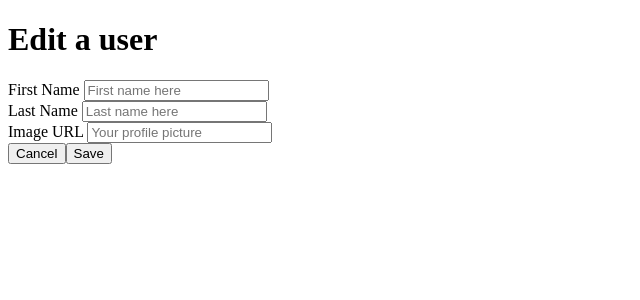
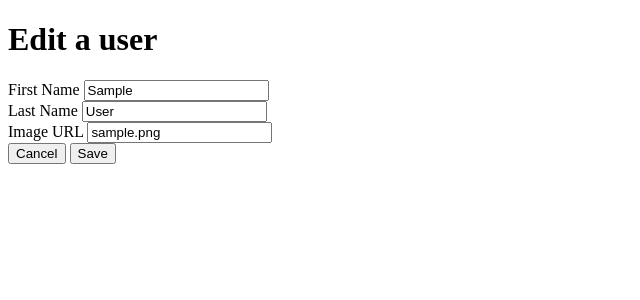
Before and after one commit to NasteaCode/blogly, a Flask app: template templates/user_edit.html in a window 1280 px wide. Shown: the top 300 px of the page, without its empty margins (0-640 px from the left). Run offline with Flask 2, Linux system fonts and the light colour scheme; the template is opened without the code that fills it: values that come from a table or form of the project are taken from there, others are empty; tables that the repository leaves empty hold one stand-in row (values such as "Sample post").

Commit message:
implemented part one

```diff
--- a/app.py
+++ b/app.py
@@ -42,7 +42,7 @@ def process_add_form():
     last_name = request.form.get("last-name")
     image_url = request.form.get("image-url")
 
-    new_user = User(first_name, last_name, image_url)
+    new_user = User(first_name=first_name, last_name=last_name, image_url=image_url)
 
     db.session.add(new_user)
     db.session.commit()
@@ -54,6 +54,40 @@ def process_add_form():
 @app.route("/users/<int:id>")
 def user_page(id):
 
-    user_id = User.query.get_or_404(id)
+    user = User.query.get_or_404(id)
 
-    return render_template("user_detail.html", user=user_id)
+    return render_template("user_detail.html", user=user)
+
+# GET /users/[user-id]/edit
+@app.route("/users/<int:id>/edit")
+def show_edit_user(id):
+
+    user = User.query.get_or_404(id)
+
+    return render_template("user_edit.html", user=user)
+
+
+# POST /users/[user-id]/edit
+@app.route("/users/<int:id>/edit", methods=["POST"])
+def update_user(id):
+
+    user = User.query.get(id)
+    user.first_name = request.form.get("first_name")
+    user.last_name = request.form.get("last_name")
+    user.image_url = request.form.get("image_url")
+
+    db.session.commit()
+
+    return redirect("/users")
+
+# POST /users/[user-id]/delete
+@app.route("/users/<int:id>/delete")
+def delete_user(id):
+
+    user = User.query.get(id)
+
+    db.session.delete(user)
+
+    db.session.commit()
+
+    return redirect("/users")
--- a/templates/user_edit.html
+++ b/templates/user_edit.html
@@ -4,21 +4,23 @@
 {% block body %}
 <h1>Edit a user</h1>
 
-<form action="">
+<form action="/users/{{user.id}}/edit" method="POST">
   <div>
     <label for="">First Name</label>
-    <input type="text" name="first_name" placeholder="First name here">
+    <input type="text" name="first_name" value="{{ user.first_name }}">
   </div>
 
   <div>
     <label for="">Last Name</label>
-    <input type="text" name="last_name" placeholder="Last name here">
+    <input type="text" name="last_name" value="{{ user.last_name }}">
   </div>
 
   <div>
     <label for="">Image URL</label>
-    <input type="text" name="profile_pic" placeholder="Your profile picture">
+    <input type="text" name="profile_pic" value= "{{ user.image_url }}">
   </div>
-  <button>Cancel</button><button>Save</button>
+
+  <button>Cancel</button>
+  <button>Save</button>
 </form>
 {% endblock body %}
```
Also changed, not shown: models.py (+6 -6 lines), templates/user_detail.html (+11 -4 lines), test_app.py (+28 -0 lines).
